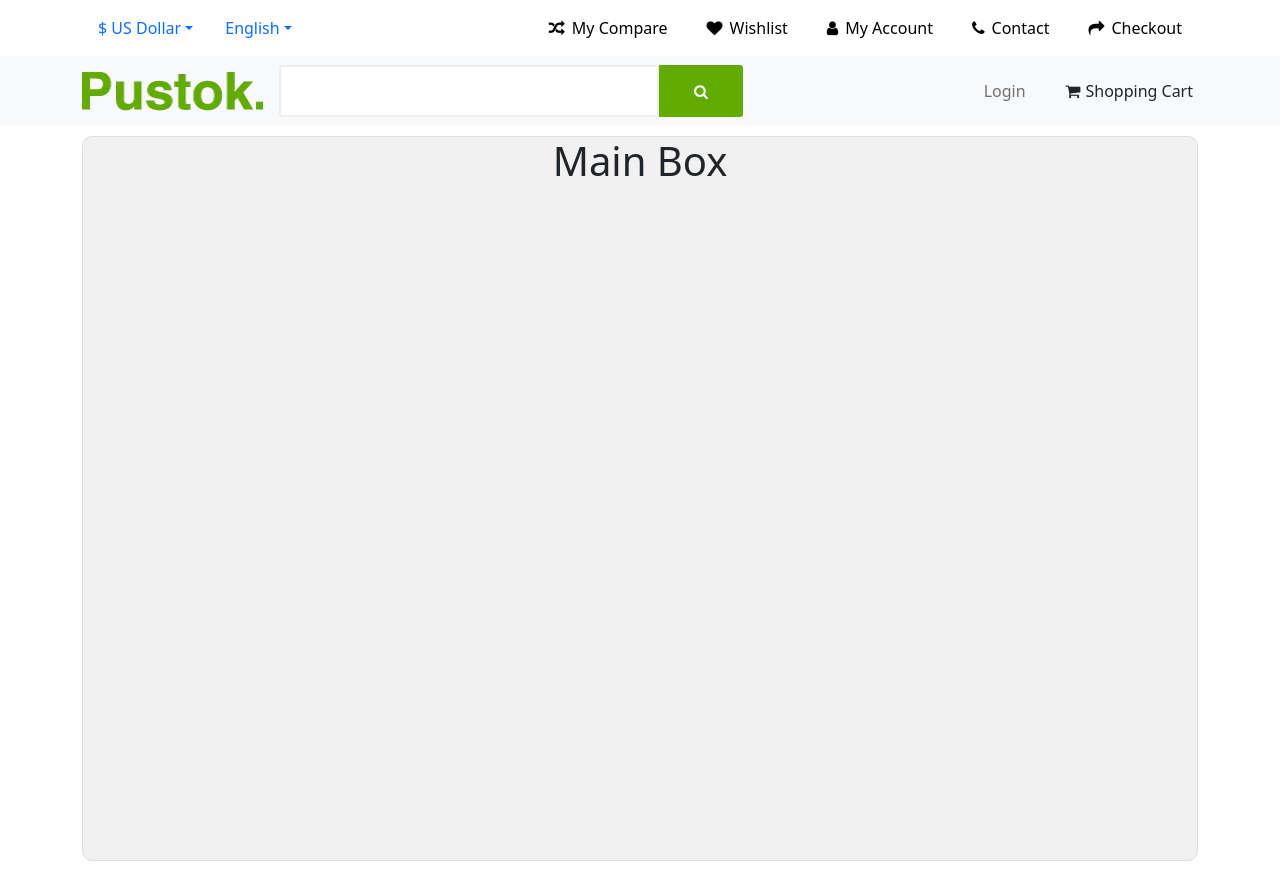
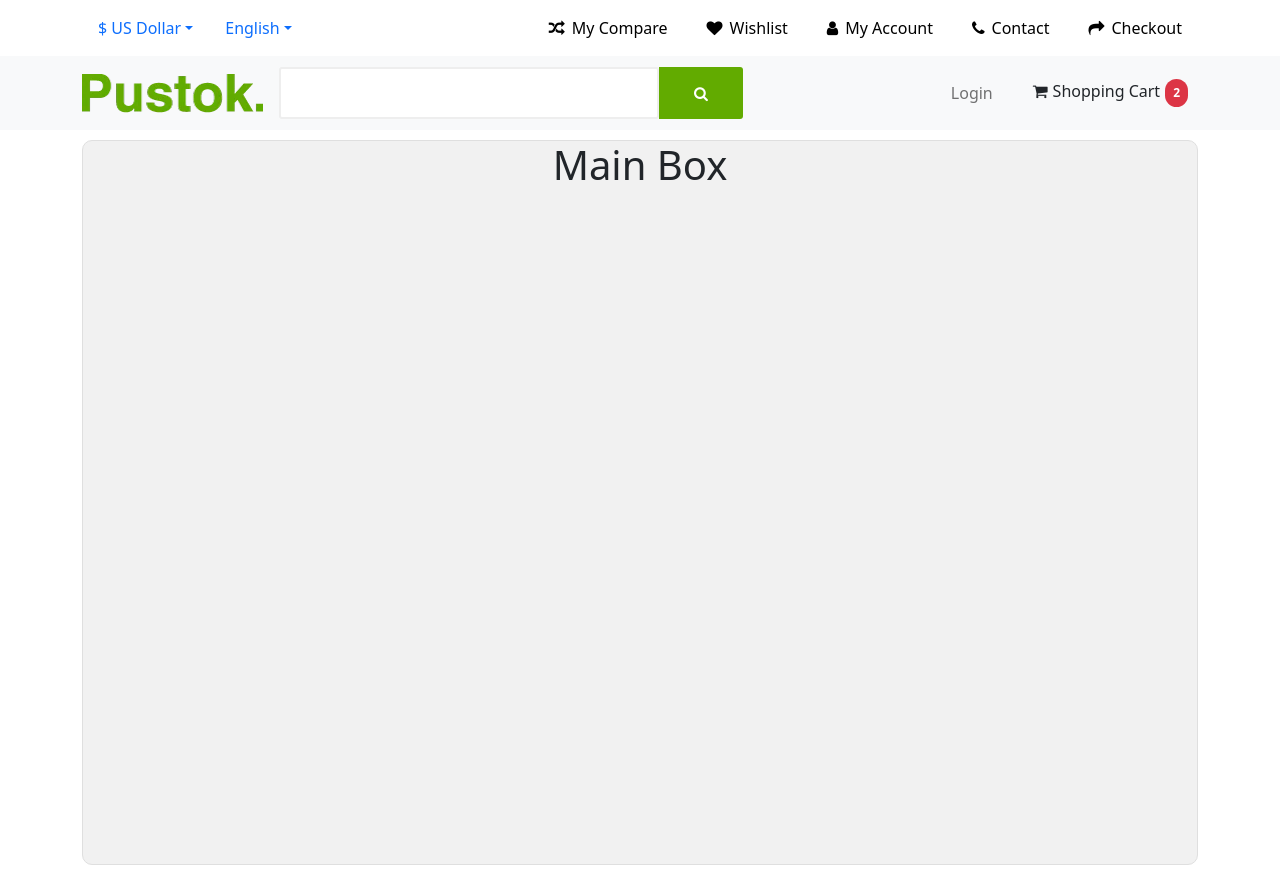
Before and after one commit to hoseindig/react-shop-test, a React (Create React App) app: page / in a window 1280 px wide. Built offline with nearby package versions, Linux system fonts and the light colour scheme.

Commit message:
add badge

```diff
--- a/src/components/navbar.jsx
+++ b/src/components/navbar.jsx
@@ -2,30 +2,17 @@ import React, { useContext, useState } from "react";
 import {
   Navbar,
   Container,
-  Nav,
-  NavDropdown,
-  Form,
   Popover,
-  OverlayTrigger,
-  Button,
+  Badge
 } from "react-bootstrap";
 import UserContext from "../store/userContext";
-import CardDropDown from "./CardDropDown";
+import CartDropDown from "./CardDropDown";
 import styles from "./navbar.module.scss";
 const NavbarForm = () => {
   const UserCtx = useContext(UserContext);
 
   const [showCardDropDown, setShowCardDropDown] = useState(false);
-  const popover = (
-    <Popover id="popover-basic">
-      <Popover.Header as="h3">My Cart</Popover.Header>
-      <Popover.Body>
-        And here's some <strong>amazing</strong> content. It's very engaging.
-        right?
-      </Popover.Body>
-    </Popover>
-  );
-  // bg="light"
+
   return (
     <Navbar expand="lg" bg="light" variant="light">
       <Container>
@@ -61,12 +48,7 @@ const NavbarForm = () => {
             )}
           </Navbar.Text>
 
-          {/* <OverlayTrigger trigger="hover" placement="bottom" overlay={popover}>
-            <span className={styles["shopping-cart"]}>
-              <i className="fa fa-shopping-cart" aria-hidden="true"></i>
-              Shopping Cart
-            </span>
-          </OverlayTrigger> */}
+
           <span
             className={styles["shopping-cart"]}
             onMouseOver={() => setShowCardDropDown(true)}
@@ -74,8 +56,9 @@ const NavbarForm = () => {
           >
             <i className="fa fa-shopping-cart" aria-hidden="true"></i>
             Shopping Cart
+            <Badge pill  bg="danger">{UserCtx.cartItems.length}</Badge>
           </span>
-          <CardDropDown show={showCardDropDown} />
+          <CartDropDown show={showCardDropDown} />
         </Navbar.Collapse>
       </Container>
     </Navbar>
--- a/src/components/navbar.module.scss
+++ b/src/components/navbar.module.scss
@@ -45,6 +45,9 @@
   }
   span {
     transition: 0.2s;
+    padding: 8px!important;
+    font-weight:bold ;
+    margin: 0 5px;
     &:hover {
       color: red;
     }
--- a/src/store/userProvider.jsx
+++ b/src/store/userProvider.jsx
@@ -87,6 +87,13 @@ const UserProvider = (props) => {
         price: 87.34,
         count: 1,
       },
+      {
+        id: 2,
+        title: "Kodak PIXPRO Astro Zoom AZ421 16 MP",
+        image: "cart-product-1.jpg",
+        price: 87.34,
+        count: 1,
+      },
     ],
   };
   return (
```
